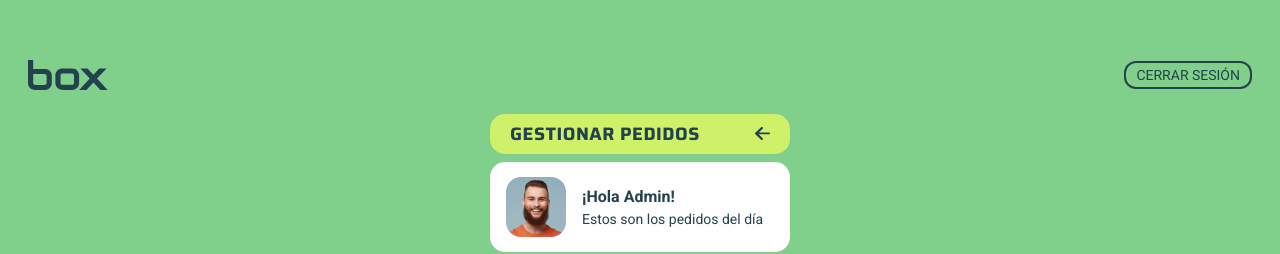
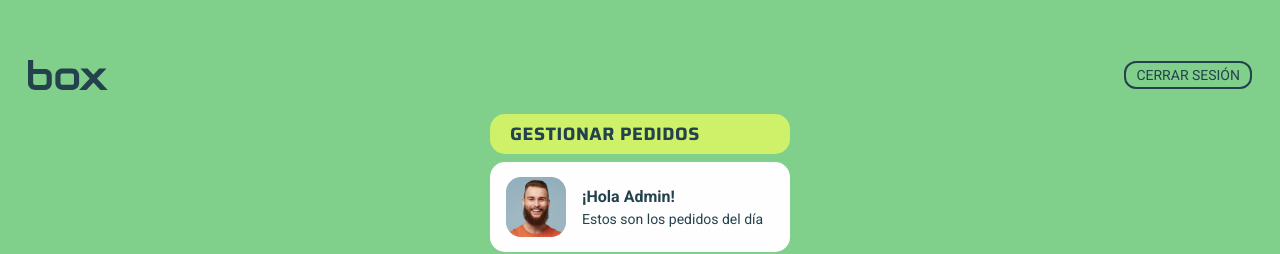
Before and after one commit to GermanCuevas/box-client, a Next.js app: page /admin-home in a window 1280 px wide. Shown: the part 157-411 px from the top of the page. Built offline with nearby package versions, Linux system fonts and the light colour scheme; sample sign-in values are in the browser's storage.

Commit message:
feat: new changes

```diff
--- a/src/app/admin-home/page.tsx
+++ b/src/app/admin-home/page.tsx
@@ -15,8 +15,8 @@ export default function AdminHome() {
     <div className="bg-lightGreen w-full flex flex-col items-center justify-center py-4 h-screen">
       <Header />
       <div className={'w-full max-w-[300px]'}>
-        <div className="mb-2 mt-6  tracking-normal">
-          <LemmonButton title={'gestionar pedidos'} width={'w-full'} />
+        <div className="text-center mb-2 mt-6  tracking-normal">
+          <LemmonButton title={'gestionar pedidos'} width={'w-full'} icon={''} />
         </div>
         <div>
           <HelloAdmin
```
